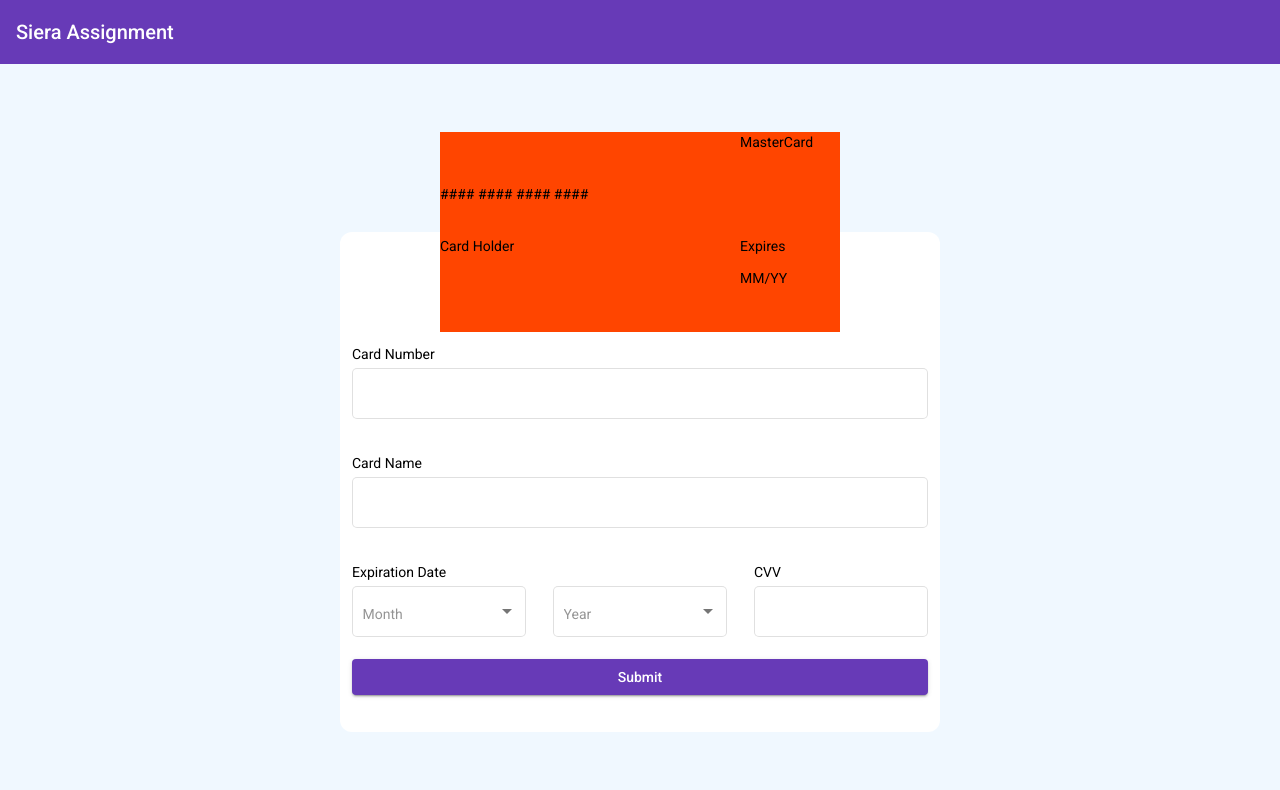
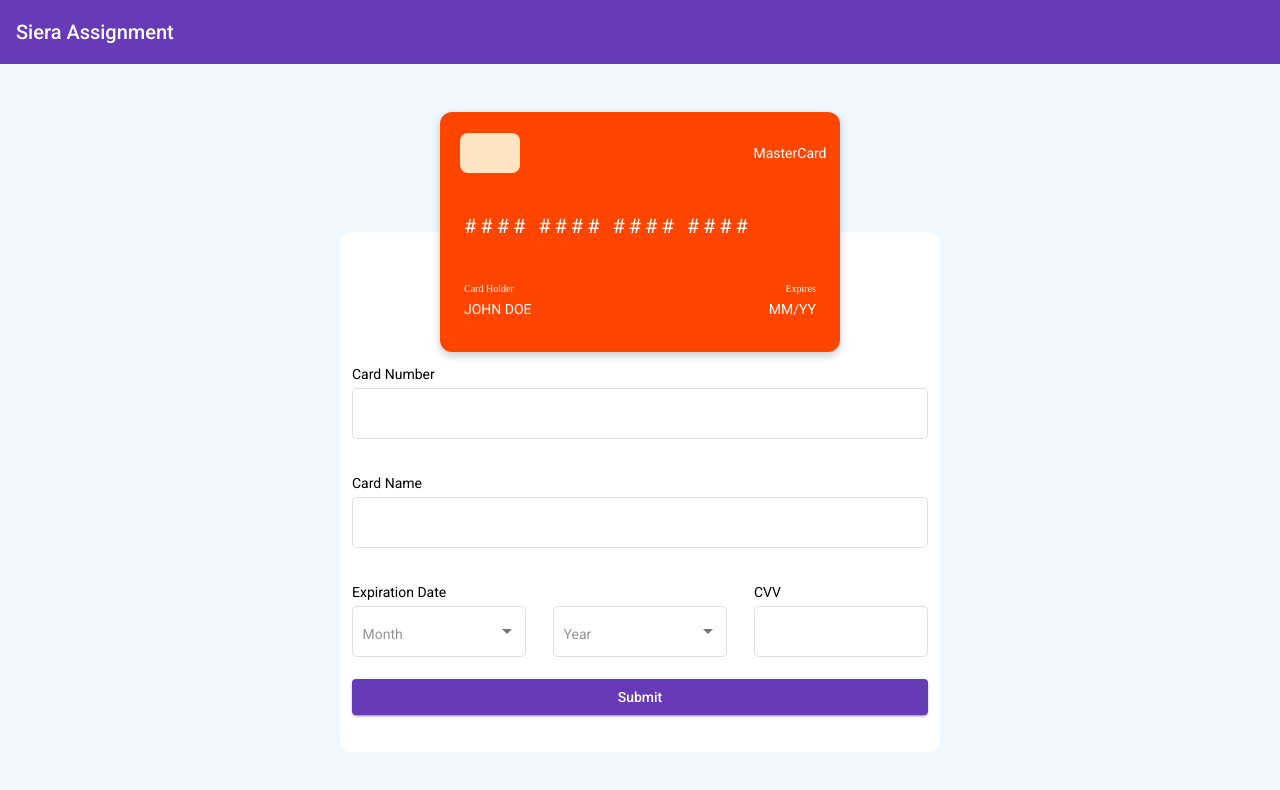
Before and after one commit to tushar-js/siera, an Angular app: page / in a window 1280 px wide. Shown: the top 790 px of the page. Built offline with nearby package versions, Linux system fonts and the light colour scheme.

Commit message:
CSS changes in card

```diff
--- a/src/app/card-form/card-form.component.html
+++ b/src/app/card-form/card-form.component.html
@@ -1,13 +1,17 @@
 <section>
-    <div class="hologram"></div>
-    <div class="logo">MasterCard</div>
+    <div class="hologram">
+        <div></div>
+    </div>
+    <div class="logo">
+        <div>MasterCard</div>
+    </div>
     <div class="cardNum">{{cardNumberField.value | cardMask}}</div>
     <div class="cardHolder">
-        Card Holder
-        {{cardNameField.value | uppercase}}
+        <p class="subtitle">Card Holder</p>
+        <p>{{(cardNameField.value || 'JOHN DOE') | uppercase}}</p>
     </div>
     <div class="expires">
-        <p>Expires</p>
+        <p class="subtitle">Expires</p>
         <p>MM/YY</p>
     </div>
 </section>
--- a/src/app/card-form/card-form.component.scss
+++ b/src/app/card-form/card-form.component.scss
@@ -1,12 +1,16 @@
 $default-margin: 12px;
-$overlap: 100px;
+$card-margin: 24px;
+$overlap: 120px;
 
 section {
     background-color: orangered;
-    height: 200px;
+    color: white;
+    height: ($overlap*2);
     width: 400px;
     margin-bottom: -$overlap;
     z-index: 2;
+    border-radius: 12px;box-shadow: 0 4px 8px 0 rgba(0,0,0,0.2);
+    transition: 0.3s;
 
     display: grid;
     grid-template-columns: 100px 200px 100px;
@@ -18,18 +22,52 @@ section {
 
     & .hologram {
         grid-area: hologram;
+        display: flex;
+        align-items: center;
+        justify-content: center;
+        & div {
+            height: 40px;
+            width: 60px;
+            background-color: bisque;
+            border-radius: 8px;
+        }
     }
     & .logo {
         grid-area: logo;
+        display: flex;
+        align-items: center;
+        justify-content: center;
     }
     & .cardNum {
         grid-area: cardNum;
+        display: flex;
+        justify-content: flex-start;
+        align-items: center;
+        margin-left: $card-margin;
+        font-size: 20px;
+        letter-spacing: 4px;
     }
     & .cardHolder {
         grid-area: cardHolder;
+        display: flex;
+        flex-direction: column;
+        justify-content: center;
+        align-items: flex-start;
+        margin-left: $card-margin;
     }
     & .expires {
         grid-area: expires;
+        display: flex;
+        flex-direction: column;
+        justify-content: center;
+        align-items: flex-end;
+        margin-right: $card-margin;
+    }
+
+    & .subtitle {
+        font-size: 10px;
+        margin-bottom: 0px;
+        font-family: "Times New Roman", Times, serif;
     }
 
 }
```
